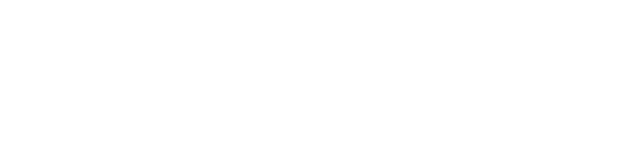
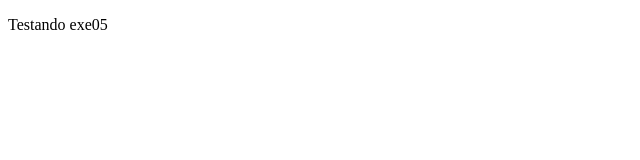
Before and after one commit to caroline-meijerink2/branches, a plain HTML site: page index.html in a window 1280 px wide. Shown: the whole page, without its empty margins (0-640 px from the left). Drawn offline with Linux system fonts and the light colour scheme.

Commit message:
change index html at nova branch

```diff
--- a/index.html
+++ b/index.html
@@ -9,3 +9,5 @@
 
 </body>
 </html>
+
+<p> Testando exe05 </p>
```
